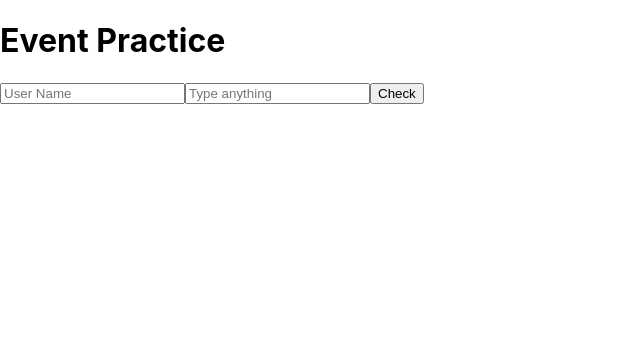
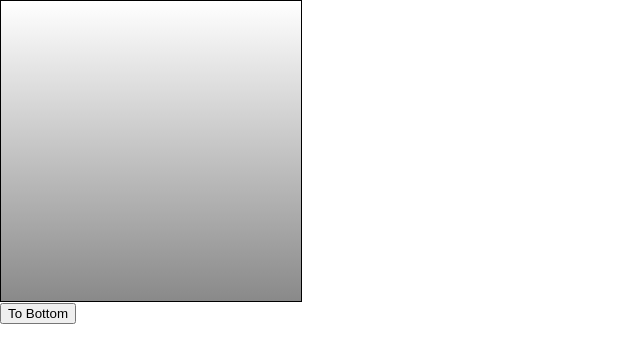
Before and after one commit to devJWSong/React, a React (Create React App) app in the folder hello-react/: page / in a window 1280 px wide. Shown: the top 362 px of the page, without its empty margins (0-640 px from the left). Built offline with nearby package versions, Linux system fonts and the light colour scheme.

Commit message:
Used ref

```diff
--- a/hello-react/src/App.js
+++ b/hello-react/src/App.js
@@ -1,10 +1,15 @@
 import React, { Component } from 'react';
-import EventPractice from './EventPractice'
+import ScrollBox from './ScrollBox';
 
 class App extends Component {
   render() {
     return (
-      <EventPractice/>
+      <div>
+        <ScrollBox ref={(ref) => this.scrollBox=ref}/>
+        <button onClick={() => this.scrollBox.scrollToBottom()}>
+          To Bottom
+        </button>
+      </div>
     );
   }
 }
--- /dev/null
+++ b/hello-react/src/ScrollBox.js
@@ -0,0 +1,37 @@
+import React, {Component} from 'react'
+
+class ScrollBox extends Component {
+
+    scrollToBottom = () => {
+        const { scrollHeight, clientHeight } = this.box;
+
+        this.box.scrollTop = scrollHeight - clientHeight;
+    }
+
+    render() {
+        const style = {
+            border: '1px solid black',
+            height: '300px',
+            width: '300px',
+            overflow: 'auto',
+            position: 'relative'
+        };
+
+        const innerStyle = {
+            width: '100%',
+            height: '650px',
+            background: 'linear-gradient(white, black)'
+        }
+
+        return (
+            <div
+                style={style}
+                ref={(ref) => {this.box=ref}}>
+                <div style={innerStyle}/>
+            </div>
+        );
+    }
+
+}
+
+export default ScrollBox
```
Also changed, not shown: hello-react/src/ValidationSample.css (added, +7 -0 lines), hello-react/src/ValidationSample.js (added, +41 -0 lines).
